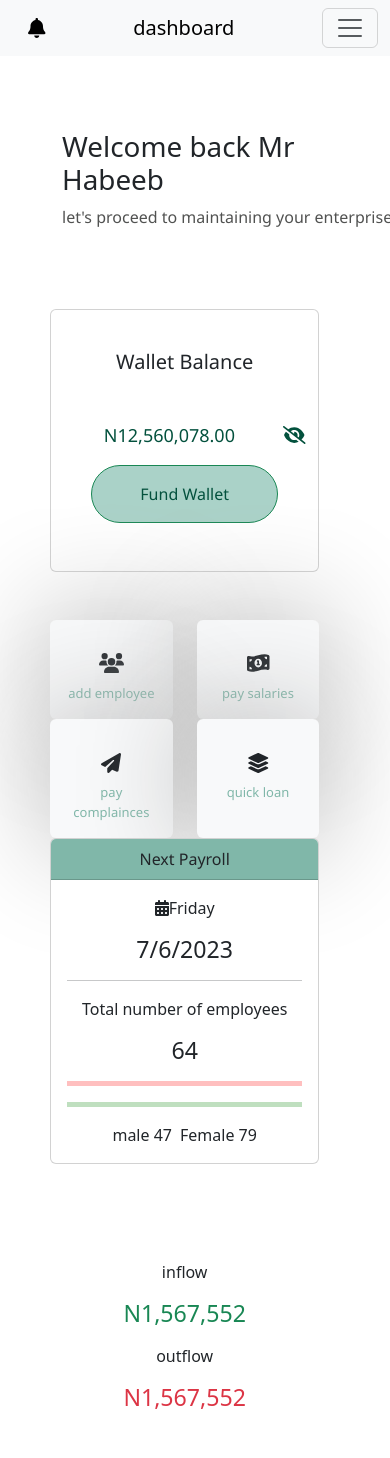
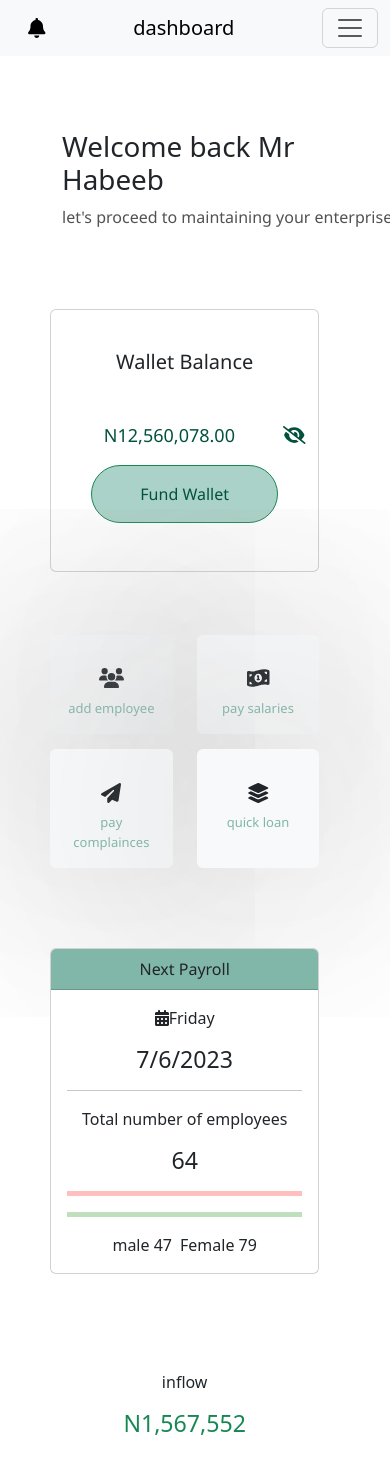
Before and after one commit to habeebsqn/eazipay-app, a React (Vite) app: page /dashboard in a window 390 px wide. Shown: the top 1458 px of the page. Built offline with nearby package versions, Linux system fonts and the light colour scheme.

Commit message:
style
dynamical code formatting

```diff
--- a/src/components/layouts/UserLayout.module.css
+++ b/src/components/layouts/UserLayout.module.css
@@ -6,7 +6,7 @@
   padding: 50px;
 }
 
-@media (max-width: 864px) {
+@media (max-width: 979px) {
   .main {
     margin-left: 0;
     margin-top: 102;
--- a/src/components/utilities/QuickAction.jsx
+++ b/src/components/utilities/QuickAction.jsx
@@ -7,7 +7,7 @@ const QuickAction = (props) => {
   const { action, icon } = props.action;
   return (
     <Card
-      className={`"flex-fill text-center" ${classes["quick-action"]}`}
+      className={`flex-fill text-center ${classes["quick-action"]}`}
       bg="light"
     >
       <Card.Body>
--- a/src/components/utilities/QuickAction.module.css
+++ b/src/components/utilities/QuickAction.module.css
@@ -1,31 +1,21 @@
 .quick-action {
-  box-shadow: 0 0 120px 1px #aeaeae !important;
+  box-shadow: 0 0 350px 1px #c6c5c5 !important;
   border: none !important;
   width: 100% !important;
-  position: relative;
+  position: relative !important;
 }
 
 .quick-action:hover {
   box-shadow: 0 0 100px 5px #aeaeae !important;
 }
 
-.icon-div {
-  position: absolute;
-  height: 60px;
-  width: 60px;
-  margin-bottom: 25px;
-  border-radius: 12px;
-  background-color: #a2c3bb;
-}
-
-@media (max-width: 862px) {
-  .icon-div {
-    position: relative;
-    max-height: 20px;
-    max-width: 20px;
-    margin: auto;
-    border-radius: 12px;
-    background-color: #a2c3bb;
+@media (max-width: 979px) {
+  .quick-action {
+    box-shadow: 0 0 350px 1px #aeaeae !important;
+    border: none !important;
+    width: 100% !important;
+    position: relative !important;
+    margin-top: 15px;
   }
 }
 
--- a/src/components/utilities/Reminder.jsx
+++ b/src/components/utilities/Reminder.jsx
@@ -10,7 +10,7 @@ const Reminder = () => {
   const day = currentDate.getDay();
   const formattedDate = `${month}/${day}/${year}`;
   return (
-    <Card className="text-center flex-fill">
+    <Card className={`text-center flex-fill ${classes.box}`}>
       <Card.Header className={classes.reminderH}>Next Payroll</Card.Header>
       <Card.Body>
         <Card.Text className="text-bold">
--- a/src/components/utilities/Reminder.module.css
+++ b/src/components/utilities/Reminder.module.css
@@ -2,3 +2,9 @@
   background-color: #80b7a9 !important;
   font-family: "Segoe UI", Tahoma, sans-serif !important;
 }
+
+@media (max-width: 979px) {
+  .box {
+    margin-top: 80px;
+  }
+}
```
